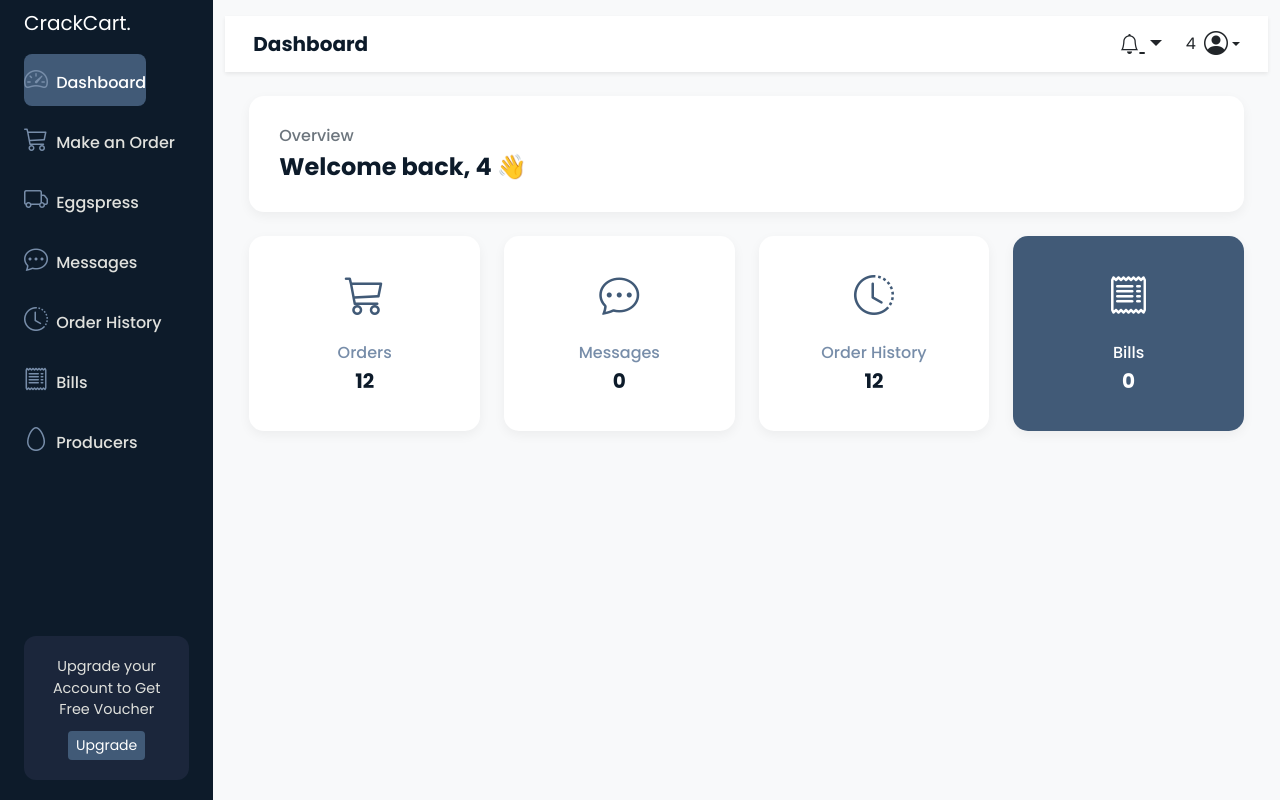
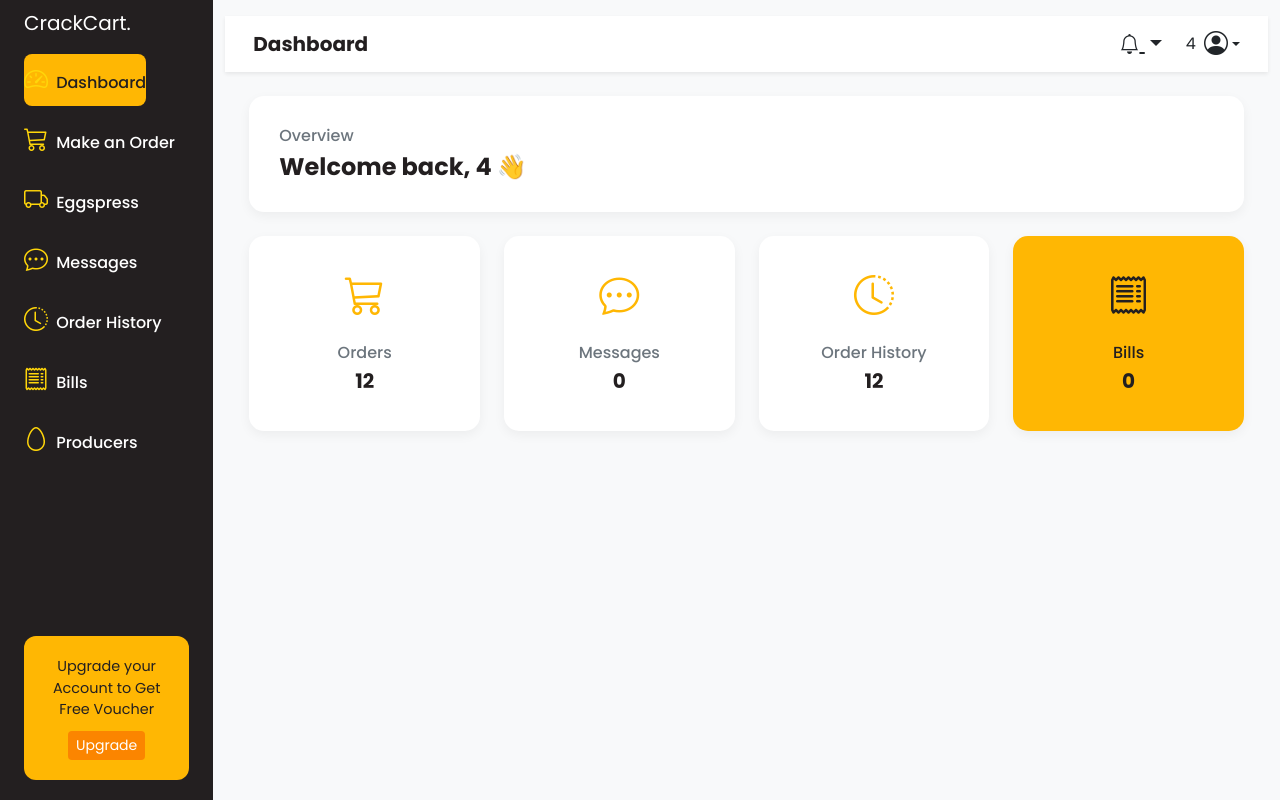
Before and after one commit to ToastedSiopao/SIA-CrackCart, a PHP site: page /dashboard.php in a window 1280 px wide. Run offline with PHP 8.4, Linux system fonts and the light colour scheme; a user stored in the database is signed in; data that the repository does not hold is empty.

Commit message:
refactor: Update dashboard to yellow color palette

```diff
--- a/dashboard-styles.css
+++ b/dashboard-styles.css
@@ -5,39 +5,39 @@
 }
 
 .sidebar {
-    background-color: #0d1b2a;
+    background-color: #231F20; /* Dark background */
     min-height: 100vh;
     display: flex;
     flex-direction: column;
 }
 
 .sidebar .nav-link {
-    color: #e0e1dd;
+    color: #FFFFFF; /* White text */
     font-weight: 500;
     margin-bottom: .5rem;
     transition: background-color 0.3s;
 }
 
 .sidebar .nav-link:hover {
-    background-color: #1b263b;
+    background-color: #343a40; /* Slightly lighter dark on hover */
     border-radius: 8px;
 }
 
 .sidebar .nav-link.active {
-    background-color: #415a77;
-    color: #fff;
+    background-color: #FFB703; /* Yellow for active */
+    color: #231F20; /* Dark text on yellow */
     border-radius: 8px;
 }
 
 .sidebar .nav-link i {
-    color: #778da9;
+    color: #FFD60A; /* Lighter yellow for icons */
 }
 
 .sidebar .upgrade-box {
-    background-color: #1b263b;
+    background-color: #FFB703; /* Yellow background */
     border-radius: 12px;
     padding: 20px;
-    color: #e0e1dd;
+    color: #231F20; /* Dark text */
     text-align: center;
     margin-top: auto;
     margin-bottom: 20px;
@@ -49,7 +49,7 @@
 }
 
 .sidebar .upgrade-box .btn {
-    background-color: #415a77;
+    background-color: #FB8500; /* Orange accent for button */
     color: #fff;
     border: none;
 }
@@ -60,7 +60,7 @@
 }
 
 .navbar-brand {
-    color: #0d1b2a !important;
+    color: #231F20 !important;
     font-weight: 700;
 }
 
@@ -88,28 +88,28 @@
     font-size: 2.5rem;
     margin-bottom: 15px;
     display: block;
-    color: #415a77;
+    color: #FFB703; /* Yellow icons */
 }
 
 .category-card p {
-    color: #778da9;
+    color: #6c757d; /* Grey text */
     font-weight: 500;
 }
 
 .category-card h5 {
-    color: #0d1b2a;
+    color: #231F20;
     font-weight: 700;
 }
 
 .category-card.active {
-    background-color: #415a77;
-    color: #fff;
+    background-color: #FFB703; /* Yellow for active card */
+    color: #231F20;
 }
 
 .category-card.active i,
 .category-card.active p,
 .category-card.active h5 {
-    color: #fff;
+    color: #231F20; /* Dark text on active card */
 }
 
 .welcome-card {
@@ -120,31 +120,31 @@
 }
 
 .welcome-card h4 {
-    color: #0d1b2a;
+    color: #231F20;
     font-weight: 700;
 }
 
 .welcome-card h6 {
-    color: #415a77;
+    color: #FFB703; /* Yellow accent */
     font-weight: 500;
 }
 
 .offcanvas-start {
-    background-color: #0d1b2a;
+    background-color: #231F20; /* Dark background for offcanvas */
 }
 
 .offcanvas-body .nav-link {
-    color: #e0e1dd;
+    color: #FFFFFF;
 }
 
 .offcanvas-body .nav-link.active {
-    background-color: #415a77;
-    color: #fff;
+    background-color: #FFB703;
+    color: #231F20;
     border-radius: 8px;
 }
 
 .offcanvas-body .upgrade-box {
-    background-color: #1b263b;
+    background-color: #FFB703;
 }
 
 .btn-close {
```
